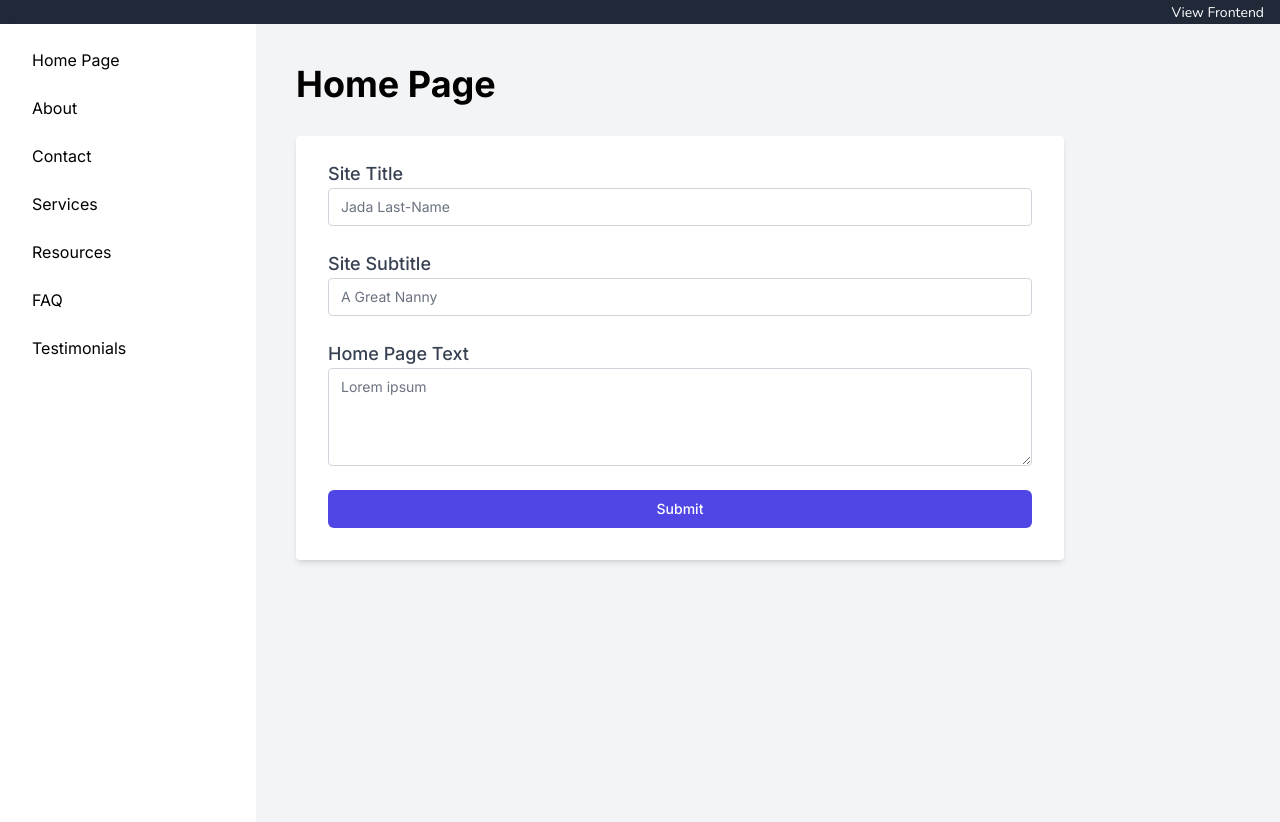
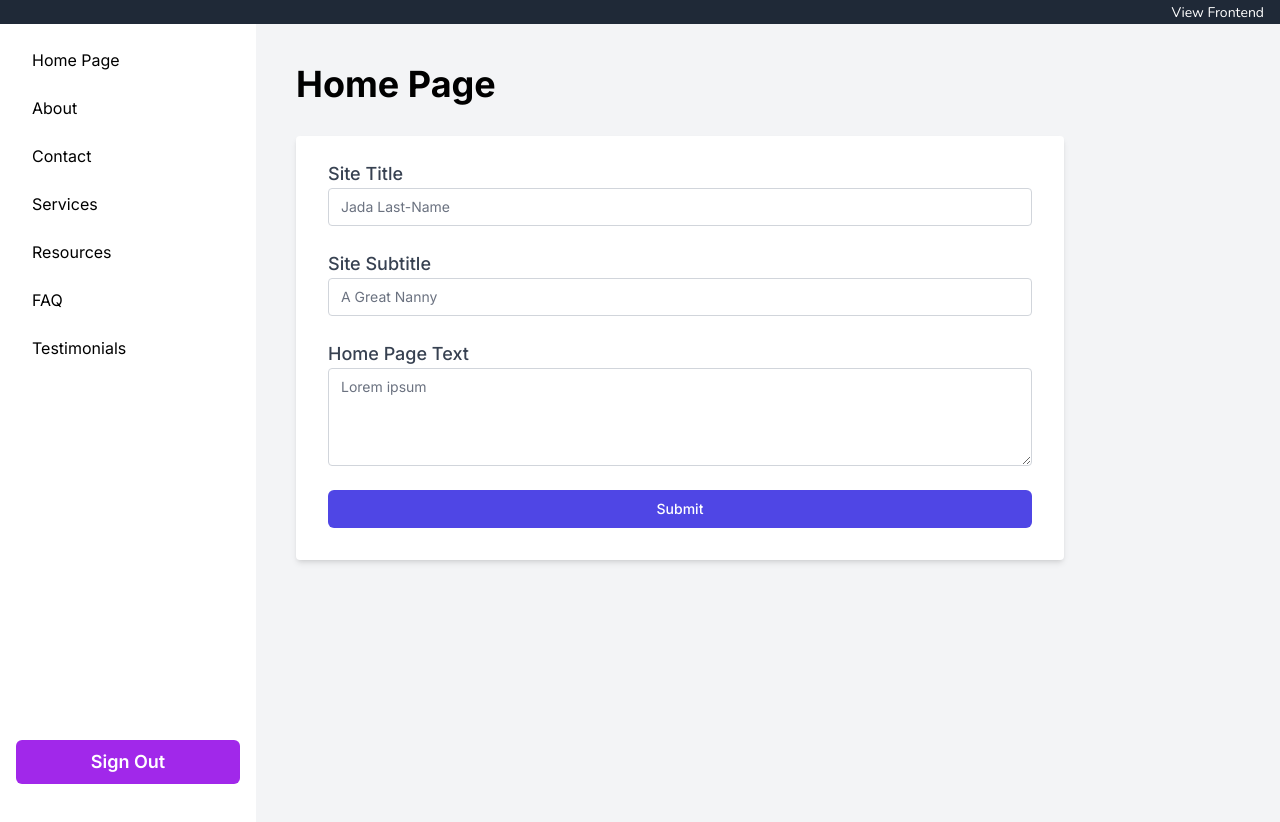
Before and after one commit to AdeshPawaroo/Hackathon, a Next.js app: page /dashboard in a window 1280 px wide. Built offline with nearby package versions, Linux system fonts and the light colour scheme; no server answers.

Commit message:
added signout button to sidebar

```diff
--- a/app/components/Button.tsx
+++ b/app/components/Button.tsx
@@ -7,7 +7,7 @@ interface ButtonProps {
 const Button: React.FC<ButtonProps> = ({ text, onClick, additionalClasses }) => {
   return (
     <button
-      className='bg-jada-purple-800 text-white px-4 py-2 rounded-md text-lg font-semibold hover:bg-jada-pink transition-colors'
+      className={`bg-jada-purple-800 text-white px-4 py-2 rounded-md text-lg font-semibold hover:bg-jada-pink transition-colors ${additionalClasses}`}
       onClick={onClick}
     >
       {text}
--- a/app/dashboard/components/Sidebar.tsx
+++ b/app/dashboard/components/Sidebar.tsx
@@ -2,6 +2,8 @@
 'use client'
 import React from 'react';
 import SidebarItem from './SidebarItem';
+import Button from '../../components/Button';
+import { useRouter} from 'next/navigation';
 
 const links = [
   { href: '/dashboard', label: 'Home Page' },
@@ -14,16 +16,29 @@ const links = [
 ];
 
 const Sidebar: React.FC = () => {
+  const handleSignOut = async () => {
+
+  };
+
+
   return (
-    <div className="w-64 bg-white shadow-md h-screen flex flex-col">
-      <nav className="flex flex-col p-4 overflow-y-auto">
+    <div className="flex flex-col w-64 bg-white shadow-md h-screen">
+      <nav className="flex-1 p-4 overflow-y-auto">
         {links.map((link, index) => (
           <SidebarItem key={index} href={link.href} label={link.label} />
         ))}
       </nav>
-
+      {/* Spacer to push the sign-out button to the bottom */}
+      <div className="mt-auto mb-10 px-4 w-full">
+        <Button
+          text="Sign Out"
+          additionalClasses="w-full"
+          onClick={handleSignOut}
+        />
+      </div>
     </div>
   );
 };
 
+
 export default Sidebar;
```
Also changed, not shown: 1 other file (tests, documents, lock files or other folders).
